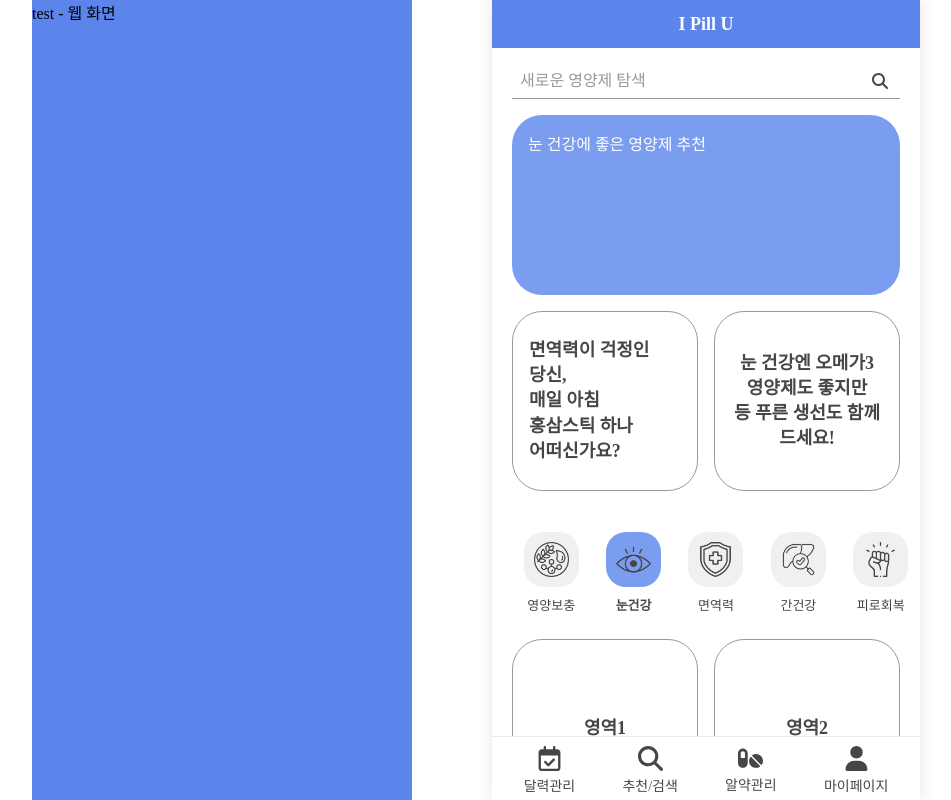
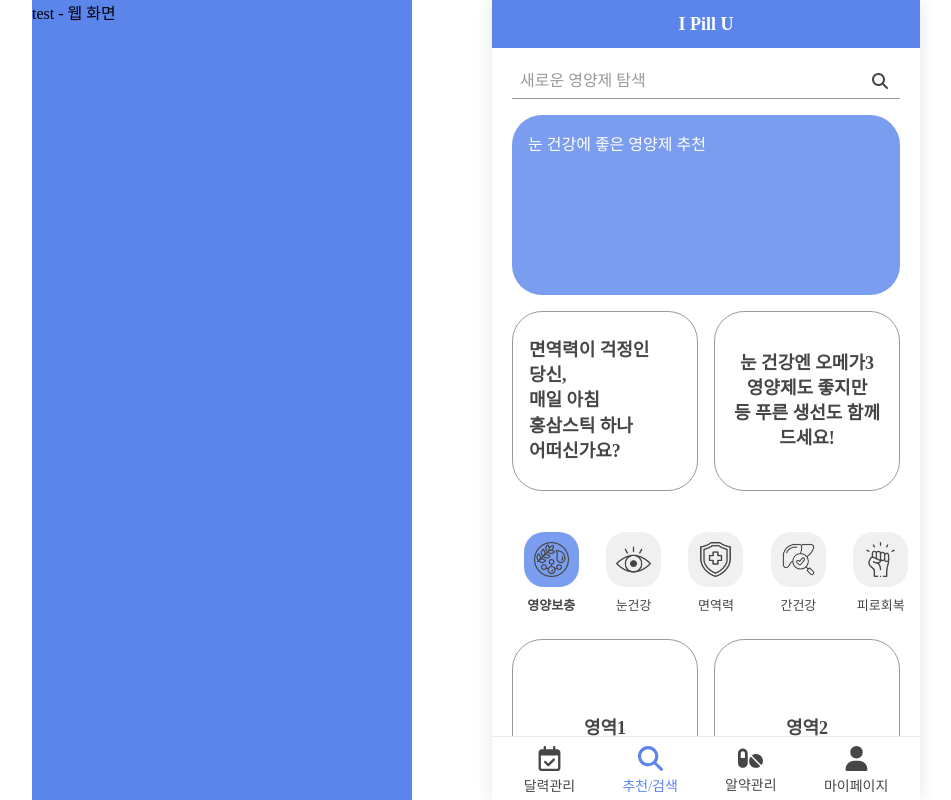
Before and after one commit to codestates-seb/seb42_main_013, a React (Create React App) app in the folder client/: page / in a window 1280 px wide. Shown: the whole page, without its empty margins (164-1115 px from the left). Built offline with nearby package versions, Linux system fonts and the light colour scheme; a web font is replaced by a local one.

Commit message:
[Design] Footer 페이지 이동 기능 구현 및 카테고리 데이터, 스크롤바 수정

```diff
--- a/client/src/components/Footer.js
+++ b/client/src/components/Footer.js
@@ -4,6 +4,8 @@ import { faCalendarCheck } from "@fortawesome/free-regular-svg-icons";
 import { faPills } from "@fortawesome/free-solid-svg-icons";
 import { faMagnifyingGlass } from "@fortawesome/free-solid-svg-icons";
 import { faUser } from "@fortawesome/free-solid-svg-icons";
+import { useState } from "react";
+import { Link } from "react-router-dom";
 
 const FooterContainer = styled.div`
   background-color: #ffffff;
@@ -16,9 +18,7 @@ const FooterContainer = styled.div`
   padding: 8px;
   display: flex;
   justify-content: space-around;
-`
-
-const FooterCatDiv = styled.div`
+  .category {
     padding: 4px;
     color: var(--black-100);
     display: flex;
@@ -32,27 +32,35 @@ const FooterCatDiv = styled.div`
       height: 25px;
       margin: 4px 0;
     }
+  }
+  .selected {
+    color: var(--blue-100);
+  }
 `
 
 function Footer() {
+  const [currentTab, setCurrentTab] = useState(1);
+  const categoryArr = [
+    { name: '달력관리', src: faCalendarCheck, link: '/calendar' },
+    { name: '추천/검색', src: faMagnifyingGlass, link: '/' },
+    { name: '알약관리', src: faPills, link: '/summary' },
+    { name: '마이페이지', src: faUser, link: '/mypage' }
+  ]
+
+  const selectCategory = (index) => {
+    setCurrentTab(index);
+  }
+
   return (
     <FooterContainer>
-      <FooterCatDiv>
-        <FontAwesomeIcon icon={faCalendarCheck} className="footer-icon" />
-        <div className="footer-text">달력관리</div>
-      </FooterCatDiv>
-      <FooterCatDiv>
-        <FontAwesomeIcon icon={faMagnifyingGlass} className="footer-icon" />
-        <div className="footer-text">추천/검색</div>
-      </FooterCatDiv>
-      <FooterCatDiv>
-        <FontAwesomeIcon icon={faPills} className="footer-icon" />
-        <div className="footer-text">알약관리</div>
-      </FooterCatDiv>
-      <FooterCatDiv>
-        <FontAwesomeIcon icon={faUser} className="footer-icon" />
-        <div className="footer-text">마이페이지</div>
-      </FooterCatDiv>
+      {categoryArr.map((el, idx) => {
+        return (
+          <Link to={el.link} className={currentTab === idx ? "category selected" : "category"} key={idx} onClick={() => selectCategory(idx)}>
+            <FontAwesomeIcon icon={el.src} className="footer-icon" />
+            <div>{el.name}</div>
+          </Link>
+        )
+      })}
     </FooterContainer>
   )
 }
--- a/client/src/components/Health.js
+++ b/client/src/components/Health.js
@@ -1,22 +1,22 @@
 export const health = [
-  {id: 1, title: "영양보충", src: `${process.env.PUBLIC_URL}/images/healthicons/nutrition.png`},
-  {id: 2, title: "눈건강", src: `${process.env.PUBLIC_URL}/images/healthicons/eye.png`},
-  {id: 3, title: "면역력", src: `${process.env.PUBLIC_URL}/images/healthicons/shield.png`},
-  {id: 4, title: "간건강", src: `${process.env.PUBLIC_URL}/images/healthicons/liver.png`},
-  {id: 5, title: "피로회복", src: `${process.env.PUBLIC_URL}/images/healthicons/power.png`},
-  {id: 6, title: "장건강", src: `${process.env.PUBLIC_URL}/images/healthicons/intestine.png`},
-  {id: 7, title: "체지방감소", src: `${process.env.PUBLIC_URL}/images/healthicons/weight.png`},
-  {id: 8, title: "혈행개선", src: `${process.env.PUBLIC_URL}/images/healthicons/blood.png`},
-  {id: 9, title: "피부건강", src: `${process.env.PUBLIC_URL}/images/healthicons/moisture.png`},
-  {id: 10, title: "위건강", src: `${process.env.PUBLIC_URL}/images/healthicons/stomach.png`},
-  {id: 11, title: "관절/뼈건강", src: `${process.env.PUBLIC_URL}/images/healthicons/bone.png`},
-  {id: 12, title: "갱년기", src: `${process.env.PUBLIC_URL}/images/healthicons/menopause.png`},
-  {id: 13, title: "기억력개선", src: `${process.env.PUBLIC_URL}/images/healthicons/brain.png`},
-  {id: 14, title: "긴장완화", src: `${process.env.PUBLIC_URL}/images/healthicons/relax.png`},
-  {id: 15, title: "성장발육", src: `${process.env.PUBLIC_URL}/images/healthicons/grow.png`},
-  {id: 16, title: "혈당조절", src: `${process.env.PUBLIC_URL}/images/healthicons/bloodsugar.png`},
-  {id: 17, title: "혈압조절", src: `${process.env.PUBLIC_URL}/images/healthicons/heart-rate.png`},
-  {id: 18, title: "항산화", src: `${process.env.PUBLIC_URL}/images/healthicons/cell.png`},
-  {id: 19, title: "전립선", src: `${process.env.PUBLIC_URL}/images/healthicons/prostate.png`},
-  {id: 20, title: "콜레스테롤", src: `${process.env.PUBLIC_URL}/images/healthicons/cholesterol.png`},
+  {id: 1, title: "영양보충", src: `images/healthicons/nutrition.png`},
+  {id: 2, title: "눈건강", src: `images/healthicons/eye.png`},
+  {id: 3, title: "면역력", src: `images/healthicons/shield.png`},
+  {id: 4, title: "간건강", src: `images/healthicons/liver.png`},
+  {id: 5, title: "피로회복", src: `images/healthicons/power.png`},
+  {id: 6, title: "장건강", src: `images/healthicons/intestine.png`},
+  {id: 7, title: "체지방감소", src: `images/healthicons/weight.png`},
+  {id: 8, title: "혈행개선", src: `images/healthicons/blood.png`},
+  {id: 9, title: "피부건강", src: `images/healthicons/moisture.png`},
+  {id: 10, title: "위건강", src: `images/healthicons/stomach.png`},
+  {id: 11, title: "관절/뼈건강", src: `images/healthicons/bone.png`},
+  {id: 12, title: "갱년기", src: `images/healthicons/menopause.png`},
+  {id: 13, title: "기억력개선", src: `images/healthicons/brain.png`},
+  {id: 14, title: "긴장완화", src: `images/healthicons/relax.png`},
+  {id: 15, title: "성장발육", src: `images/healthicons/grow.png`},
+  {id: 16, title: "혈당조절", src: `images/healthicons/bloodsugar.png`},
+  {id: 17, title: "혈압조절", src: `images/healthicons/heart-rate.png`},
+  {id: 18, title: "항산화", src: `images/healthicons/cell.png`},
+  {id: 19, title: "전립선", src: `images/healthicons/prostate.png`},
+  {id: 20, title: "콜레스테롤", src: `images/healthicons/cholesterol.png`},
 ]
--- a/client/src/components/ScrollBar.js
+++ b/client/src/components/ScrollBar.js
@@ -2,11 +2,8 @@ import styled from "styled-components";
 import { useState } from "react";
 import { health } from "./Health";
 import { Swiper, SwiperSlide } from "swiper/react";
-import SwiperCore, { Navigation } from "swiper";
 import "swiper/css";
 import "swiper/css/navigation";
-
-SwiperCore.use([Navigation]);
 
 const ScrollBarContainer = styled.div`
   height: 100px;
@@ -52,7 +49,7 @@ function ScrollBar() {
   const [isClicked, setIsClicked] = useState("영양보충");
 
   const clickHandler = (e) => {
-    console.log(e.target);
+    setIsClicked(e.currentTarget.id);
   }
 
   return (
@@ -63,11 +60,11 @@ function ScrollBar() {
       >
         {health.map(el => {
           return (
-            <SwiperSlide key={el.id} className={el.title === "눈건강" ? "selected-area category" : "category"} onClick={clickHandler}>
-              <CategoryIconDiv className={el.title === "눈건강" ? "category-select" : ""}>
+            <SwiperSlide key={el.id} className={el.title === isClicked ? "selected-area category" : "category"} onClick={clickHandler} id={el.title}>
+              <CategoryIconDiv className={el.title === isClicked ? "category-select" : ""}>
                 <img src={el.src} alt="health-icon" />
               </CategoryIconDiv>
-              {el.title}
+              <div>{el.title}</div>
             </SwiperSlide>
           )
         })}
```
Lines whose indentation alone changed are shown as unchanged.
